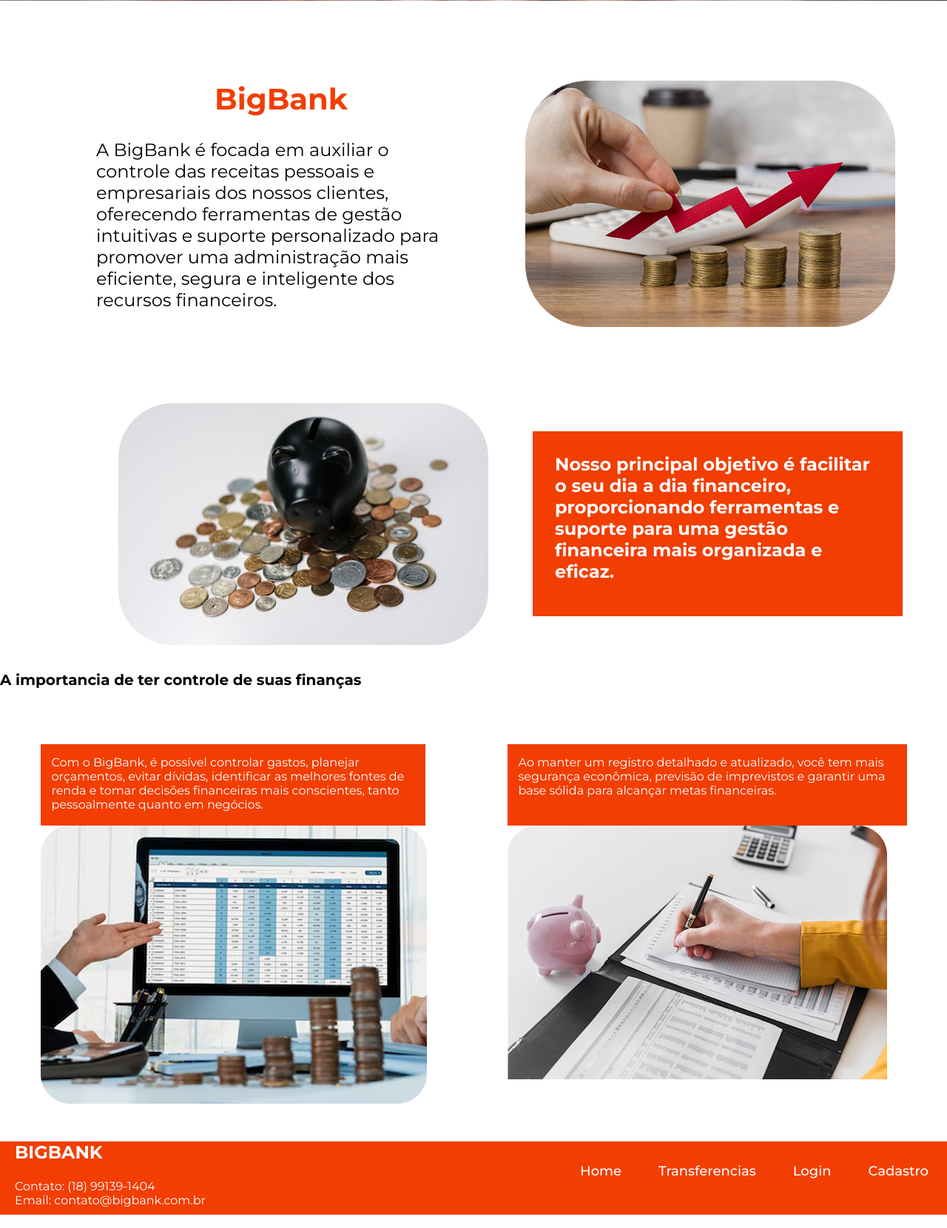
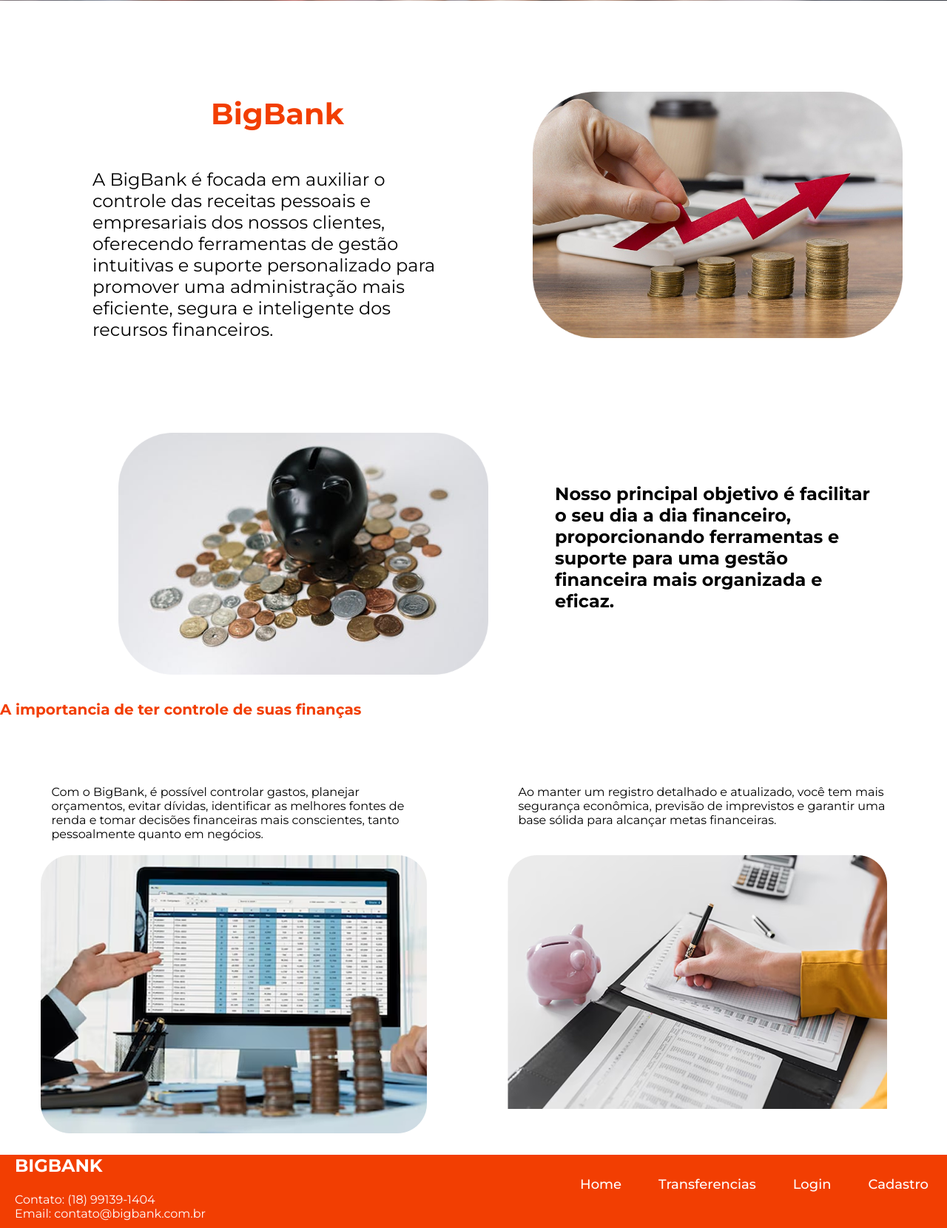
Before and after one commit to diogolopesnunes/site-financas, a Flask app: page / in a window 1280 px wide. Shown: the part 672-2332 px from the top of the page at 74% size. Run offline with Flask 3, Linux system fonts and the light colour scheme.

Commit message:
Add files via upload

```diff
--- a/financas/main.py
+++ b/financas/main.py
@@ -5,7 +5,7 @@
 
 usuarios = []
 transferencias = []
-nome = ""
+
 
 
 @app.route("/")
@@ -77,27 +77,23 @@
     return render_template("cadastro.html")
 
 
-@app.route('/abrir_login')
-def abrir_login():
+@app.route("/login", methods=["GET", "POST"])
+def login():
+    if request.method == "POST":
+        cpf = request.form['cpf']
+        senha = request.form['senha']
+
+        for u in usuarios:
+            if u['cpf'] == cpf:
+                if u['senha'] == senha:
+                    flash('Usuário logado com sucesso')
+                    return redirect('/inicial_usuario')
+                else:
+                    flash('Credenciais inválidas')
+                    return redirect('/login')
+        flash('Usuário não encontrado')
+        return redirect('/login')
     return render_template('login.html')
-
-
-@app.route("/login")
-def login():
-    cpf = request.form['cpf']  # Informação do nome
-    senha = request.form['senha']  # Informação do telefone
-
-    for u in usuarios:
-        if u['cpf'] == cpf:
-            if u['senha'] == senha:
-                nome = u['nome']
-                flash('Usuário logado com sucesso')
-                return redirect('/inicial_usuario')
-            flash('Credenciais inválidas')
-            return redirect('/login')
-        flash('Usuário nao encontrado')
-        return redirect('/login')
-
 
 @app.route("/inicial_usuario")
 def inicial_usuario():
@@ -152,18 +148,19 @@
         if not (maiuscula or minuscula or numero or simbolo):
             flash("A senha deve conter pelo menos uma letra maiuscula e minuscula, um número e um caractere especial")
 
-        usuario = {
-            "nome": nome,
-            "tel": tel,
-            "cpf": cpf,
-            "email": email,
-            "senha": senha
-        }
+        for u in usuarios:
+            if u["cpf"] == cpf:
+                u["nome"] = nome
+                u["tel"] = tel
+                u["cpf"] = cpf
+                u["email"] = email
+                u["senha"] = senha
+                flash("Edição realizada com sucesso!")
+                print(usuarios)
+                return redirect("/inicial_perfil")
 
-        usuarios.append(usuario)
-        flash("Edição realizada com sucesso!")
-        print(usuarios)
-        return redirect("/editar_perfil")
+            flash("Usuário não encontrado")
+            return redirect("/editar_perfil")
 
     return render_template("editar_perfil.html")
 
@@ -171,7 +168,6 @@
 @app.route("/historico_transferencia")
 def historico_transferencia():
     return render_template("historico_transferencia.html", transferencias=transferencias, methods=['GET', 'POST'])
-
 
 
 @app.route('/adicionar_transferencia', methods=['GET', 'POST'])
@@ -185,6 +181,7 @@
         return redirect('/historico_transferencia')
     return render_template('adicionar_transferencia.html')
 
+
 @app.route('/editar_transferencia', methods=['GET', 'POST'])
 def editar_transferencia():
     transferencia = transferencias['codigo']
@@ -197,13 +194,30 @@
 
     return render_template('editar_transferencia.html')
 
+
 @app.route('/apagar_contato/<int:codigo>')
 def apagar_transferencia(codigo):
     del transferencias[codigo]
     return redirect('/historico_transferencia')
 
+
 @app.route("/reserva_emergencia")
 def reserva_emergencia():
+    if request.method == "POST":
+        media = request.form.get("media")  # Informação da média de gastos mensais
+        meses = request.form.get("meses")  # Informação do número de meses para a reserva
+        prazo = request.form.get("prazo")
+
+        if all([media, meses, prazo]):
+            reserva_total = media * meses
+            reserva_mensal_recomendada = reserva_total / prazo
+            flash(f"Reserva de emergência recomendada: R${reserva_total:.2f} (R${reserva_mensal_recomendada:.2f} por mês)")
+        flash("Preencha todos os campos!")
+
+
+        flash(f"Reserva de emergência total: R${reserva_total:.2f} (Reservar R${reserva_mensal_recomendada:.2f} por mês)")
+        # Aqui você poderia adicionar lógica para salvar a reserva em um banco de dados ou lista
+
     return render_template("reserva_emergencia.html")
 
 
--- a/financas/static/css/index.css
+++ b/financas/static/css/index.css
@@ -99,6 +99,8 @@
 .bigbank-sobre {
     color: #F23E02;
     font-size: 40px;
+    margin: 10px;
+    padding: 10px;
 }
 
 .sobre {
@@ -112,11 +114,16 @@
 
 .text-do-sobre{
     margin-right: 50px;
+    border-radius: 45px;
+    border-color: #F23E02;
 }
 
 .img-parte-sobre{
     width: 500px;
     margin-right: 20px;
+    border-radius: 45px;
+    border-color: #F23E02;
+    margin: 15px;
 }
 
 .txt-sobre {
@@ -136,6 +143,8 @@
     align-items: left;
     width: 500px;
     margin-left: 100px;
+    border-radius: 45px;
+    border-color: #F23E02;
 }
 
 .objetivo{
@@ -148,67 +157,60 @@
 }
 
 .obj-quadrado{
-    background-color: #F23E02;
     width: 500px;
     height: 250px;
     font-weight: bold;
     justify-content: center;
+    border-radius: 45px;
+    border-color: #F23E02;
 }
 
 .txt-obj{
     font-size: 24px;
     font-weight: bold;
-    color: white;
-    padding: 30px;;
+    color: black;
+    padding: 30px;
 }
 
 .importancia{
     margin-top: 75px;
     display: flex;
     justify-content: space-around;
+    border-radius: 45px;
+    border-color: #F23E02;
 }
 
 
 .titulo-importancia {
-    color: #000000;
+    color: #F23E02;
     font-size: 20px;
     font-weight: bold;
+    border-radius: 45px;
+    border-color: #F23E02;
 }
 
 .txt1-importancia {
-color: white;
-    background-color: #F23E02;
+    color: black;
     width: 490px;
     height: 80px;
     padding: 15px;
     justify-content: center;
     flex-direction: row;
+    border-radius: 45px;
+    border-color: #F23E02;
 }
 
 .txt2-importancia{
-    color:white;
-    background-color: #F23E02;
+    color:black;
     width: 510px;
     height: 80px;
     padding: 15px;
     justify-content: center;
     flex-direction: row;
+    border-radius: 45px;
+    border-color: #F23E02;
 }
 
-.botao-final{
-    text-align: center;
-    text-decoration: none;
-}
-
-p .home, .transferencia, .login, .cadastro {
-    text-align: right;
-    flex-direction:left;
-}
-
-p .contato, .email{
-    text-align: start;
-    color:white ;
-}
 
 .rodape {
     margin-top: auto;
@@ -217,7 +219,6 @@
     padding-left: 20px;
     padding-bottom: 10px;
 }
-
 .rodape nav {
     display: flex;
     align-self: flex-start;
--- a/financas/static/css/inicial_usuario.css
+++ b/financas/static/css/inicial_usuario.css
@@ -9,6 +9,11 @@
     display: flex;
     flex-direction: column;
     min-height: 100vh; /* Obrigatório para funcionar */
+}
+
+a {
+    text-decoration: none;
+    color: #000;
 }
 
 .flash {
--- a/financas/templates/adicionar_transferencia.html
+++ b/financas/templates/adicionar_transferencia.html
@@ -23,7 +23,7 @@
         <nav>
             <a href="/" class="home"> Home </a>
             <a href="/inicial_usuario" class="transferencias"> Transferencias </a>
-            <a href="/abrir_login" class="login"> Login </a>
+            <a href="/login" class="login"> Login </a>
             <a href="/cadastro" class="cadastro"> Cadastro </a>
         </nav>
     </div>
--- a/financas/templates/editar_perfil.html
+++ b/financas/templates/editar_perfil.html
@@ -23,7 +23,7 @@
         <nav>
             <a href="/" class="home"> Home </a>
             <a href="/inicial_usuario" class="transferencias"> Transferencias </a>
-            <a href="/abrir_login" class="login"> Login </a>
+            <a href="/login" class="login"> Login </a>
             <a href="/cadastro" class="cadastro"> Cadastro </a>
         </nav>
     </div>
--- a/financas/templates/editar_transferencia.html
+++ b/financas/templates/editar_transferencia.html
@@ -23,7 +23,7 @@
         <nav>
             <a href="/" class="home"> Home </a>
             <a href="/inicial_usuario" class="transferencias"> Transferencias </a>
-            <a href="/abrir_login" class="login"> Login </a>
+            <a href="/login" class="login"> Login </a>
             <a href="/cadastro" class="cadastro"> Cadastro </a>
         </nav>
     </div>
--- a/financas/templates/historico_transferencia.html
+++ b/financas/templates/historico_transferencia.html
@@ -24,7 +24,7 @@
         <nav>
             <a href="/" class="home"> Home </a>
             <a href="/inicial_usuario" class="transferencias"> Transferencias </a>
-            <a href="/abrir_login" class="login"> Login </a>
+            <a href="/login" class="login"> Login </a>
             <a href="/cadastro" class="cadastro"> Cadastro </a>
         </nav>
     </div>
@@ -40,8 +40,6 @@
 
     <div class="container">
     <h3>Entrada</h3>
-
-    <a class="botao" href="/adicionar_transferencia">+ Adicionar Transferencia</a>
 
     <table>
         {% for transferencia in transferencias %}
@@ -61,6 +59,7 @@
         {% endfor %}
     </div>
 
+    <a class="botao" href="/adicionar_transferencia">+ Adicionar Transferencia</a>
 
     <footer class="rodape">
 
--- a/financas/templates/index.html
+++ b/financas/templates/index.html
@@ -24,7 +24,7 @@
         <nav>
             <a href="/" class="home"> Home </a>
             <a href="/inicial_usuario" class="transferencias"> Transferencias </a>
-            <a href="/abrir_login" class="login"> Login </a>
+            <a href="/login" class="login"> Login </a>
             <a href="/cadastro" class="cadastro"> Cadastro </a>
         </nav>
     </div>
@@ -86,14 +86,6 @@
     </section>
 
 
-    <div class="botao-final">
-
-        <nav>
-            <a href=""> Cadastre-se </a>
-        </nav>
-
-    </div>
-
     <footer class="rodape">
 
 
--- a/financas/templates/inicial_usuario.html
+++ b/financas/templates/inicial_usuario.html
@@ -23,7 +23,7 @@
         <nav>
             <a href="/" class="home"> Home </a>
             <a href="/inicial_usuario" class="transferencias"> Transferencias </a>
-            <a href="/abrir_login" class="login"> Login </a>
+            <a href="/login" class="login"> Login </a>
             <a href="/cadastro" class="cadastro"> Cadastro </a>
         </nav>
     </div>
@@ -45,7 +45,7 @@
             <a href="{{ url_for('historico_transferencia') }}"> <img src="../static/img/bank-account.png" alt="Img Histórico de trasferência"><p class="ultilidade">Histórico de Transferências</p></a>
         </div>
         <div class="botao_perfil">
-            <a href="/adicionar_transferencia"> <img src="../static/img/money-transfer.png" alt="Img Adicionar Transferencias"><p class="ultilidade">Histórico de Transferências</p></a>
+            <a href="/adicionar_transferencia"> <img src="../static/img/money-transfer.png" alt="Img Adicionar Transferencias"><p class="ultilidade">Adicionar Transferências</p></a>
         </div>
     </div>
 
```
Also changed, not shown: financas/static/css/cadastro.css (+9 -9 lines), financas/static/css/transferencia.css (+8 -10 lines), financas/templates/cadastro.html (+12 -10 lines), financas/templates/login.html (+18 -5 lines), financas/templates/reserva_emergencia.html (+5 -5 lines).
